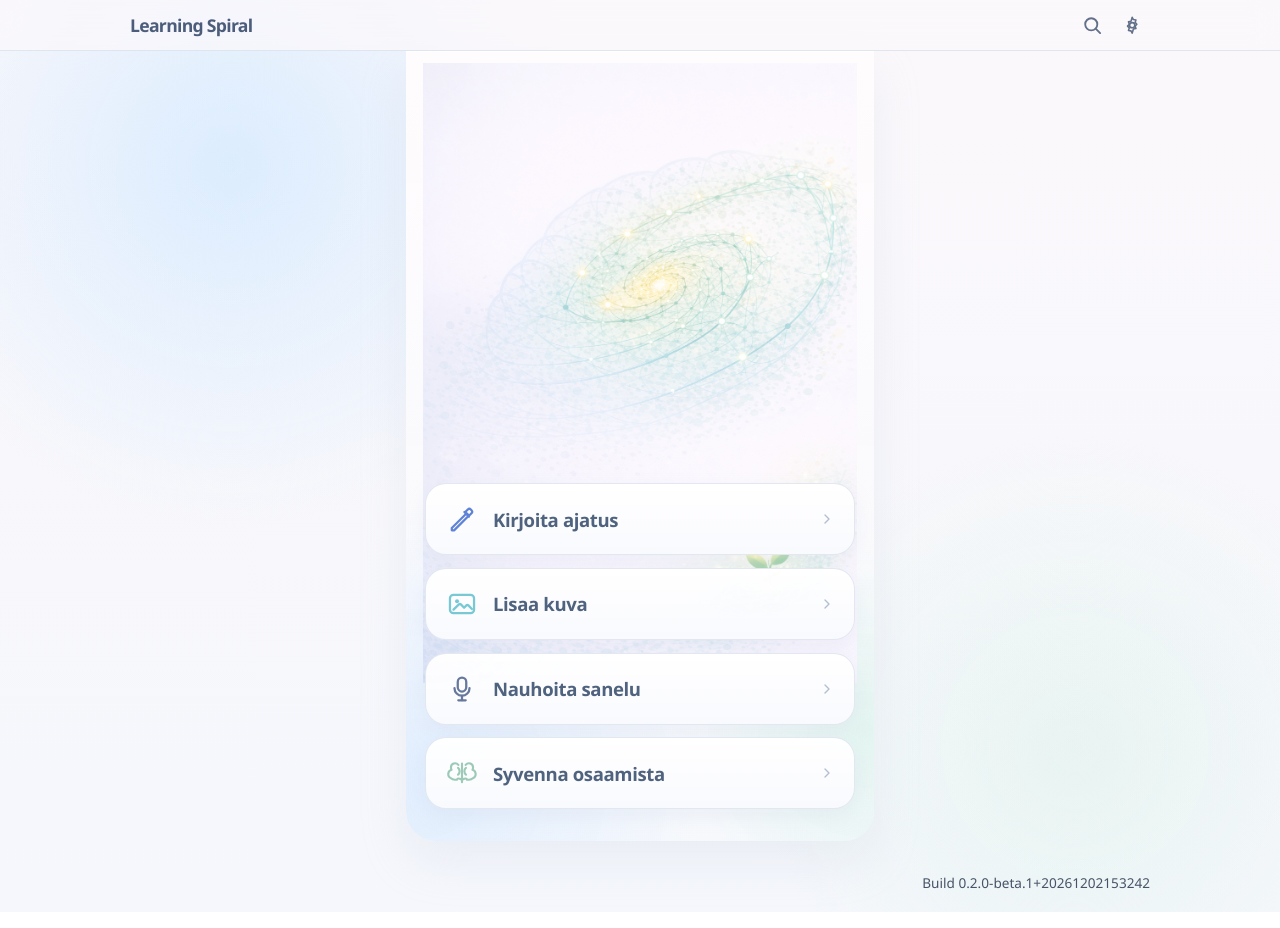
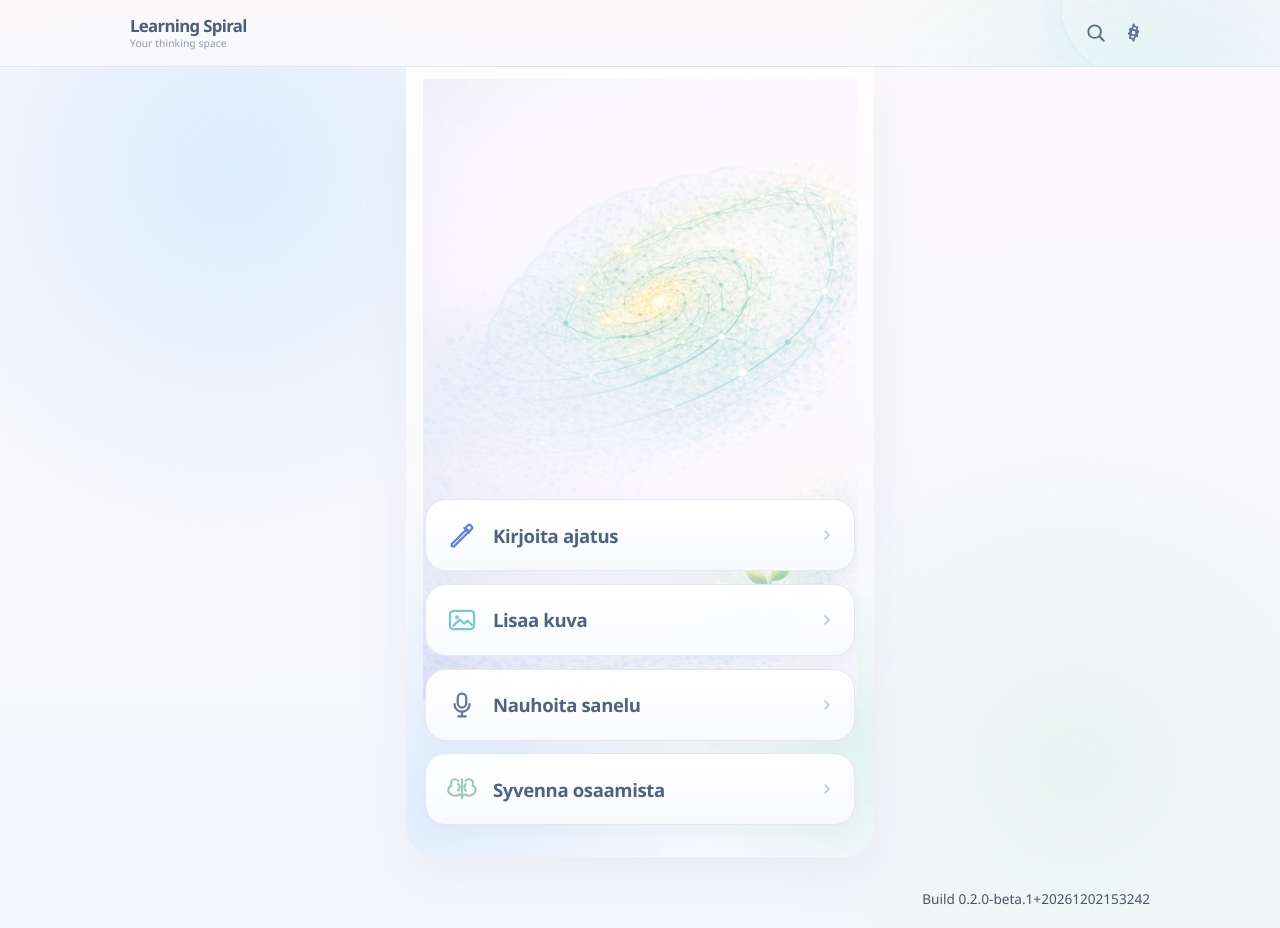
Before and after one commit to heikkikukkonen/learningspiral, a Next.js app: page / in a window 1280 px wide. Built offline with nearby package versions, Linux system fonts and the light colour scheme.

Commit message:
Add shared top navigation header

```diff
--- a/app/globals.css
+++ b/app/globals.css
@@ -39,19 +39,39 @@ a {
 
 .topbar {
   border-bottom: 1px solid rgba(218, 224, 235, 0.8);
-  background: rgba(251, 248, 251, 0.72);
+  background:
+    radial-gradient(circle at 88% 110%, rgba(187, 233, 225, 0.26) 0%, rgba(255, 255, 255, 0) 26%),
+    radial-gradient(circle at 94% 86%, rgba(214, 232, 252, 0.24) 0%, rgba(255, 255, 255, 0) 20%),
+    linear-gradient(180deg, rgba(252, 248, 249, 0.92), rgba(250, 249, 252, 0.84));
   backdrop-filter: blur(14px);
   position: sticky;
   top: 0;
   z-index: 20;
+  overflow: hidden;
+}
+
+.topbar::after {
+  content: "";
+  position: absolute;
+  inset: auto -8% -38px auto;
+  width: min(40vw, 320px);
+  aspect-ratio: 1.7;
+  border-radius: 50%;
+  border: 1px solid rgba(163, 213, 225, 0.26);
+  box-shadow:
+    0 0 0 18px rgba(192, 227, 234, 0.08),
+    0 0 0 42px rgba(208, 231, 241, 0.06);
+  pointer-events: none;
 }
 
 .topbar-inner {
-  min-height: 50px;
+  min-height: 66px;
   display: flex;
   align-items: center;
   justify-content: space-between;
   gap: 1rem;
+  position: relative;
+  z-index: 1;
 }
 
 .brand-lockup {
@@ -60,27 +80,40 @@ a {
 }
 
 .logo {
-  font-weight: 700;
-  font-size: 1.1rem;
-  letter-spacing: -0.04em;
+  display: grid;
+  gap: 0.14rem;
   color: #4b5d7a;
   user-select: none;
 }
 
+.logo-title {
+  font-weight: 700;
+  font-size: 1.05rem;
+  line-height: 1.1;
+  letter-spacing: -0.04em;
+}
+
+.logo-tagline {
+  font-size: 0.64rem;
+  line-height: 1.1;
+  color: #8e97ae;
+  letter-spacing: 0.01em;
+}
+
 .header-actions {
   display: flex;
   align-items: center;
-  gap: 0.25rem;
+  gap: 0.4rem;
 }
 
 .header-icon {
   display: inline-flex;
   align-items: center;
   justify-content: center;
-  width: 2.25rem;
-  height: 2.25rem;
+  width: 2rem;
+  height: 2rem;
   border-radius: 999px;
-  color: #63708a;
+  color: #5d6f8f;
   transition:
     background-color 0.18s ease,
     color 0.18s ease,
@@ -89,13 +122,13 @@ a {
 
 .header-icon:hover,
 .header-icon.is-active {
-  background: rgba(229, 235, 245, 0.72);
+  background: rgba(229, 235, 245, 0.58);
   color: #44587b;
 }
 
 .header-icon svg {
-  width: 1.4rem;
-  height: 1.4rem;
+  width: 1.45rem;
+  height: 1.45rem;
 }
 
 main.container {
@@ -1573,8 +1606,22 @@ button.danger {
   }
 
   .topbar-inner {
-    min-height: 48px;
+    min-height: 62px;
     padding: 0;
+  }
+
+  .topbar::after {
+    width: 230px;
+    right: -80px;
+    bottom: -56px;
+  }
+
+  .logo-title {
+    font-size: 1rem;
+  }
+
+  .logo-tagline {
+    font-size: 0.62rem;
   }
 
   .grid-cols-2 {
--- a/app/layout.tsx
+++ b/app/layout.tsx
@@ -22,7 +22,8 @@ export default function RootLayout({
           <div className="container topbar-inner">
             <div className="brand-lockup">
               <Link href="/" className="logo">
-                Learning Spiral
+                <span className="logo-title">Learning Spiral</span>
+                <span className="logo-tagline">Your thinking space</span>
               </Link>
             </div>
             <SiteNav />
```
